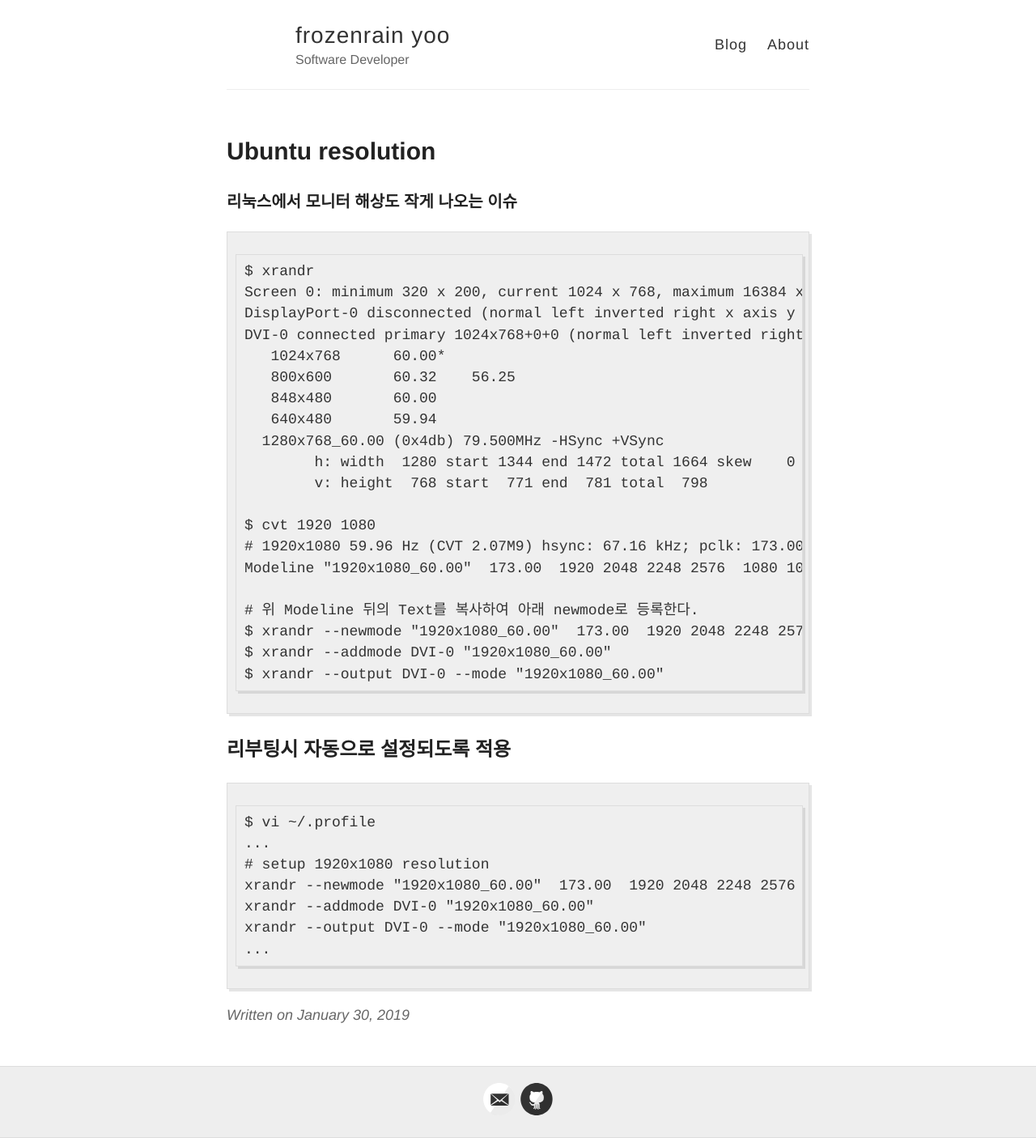
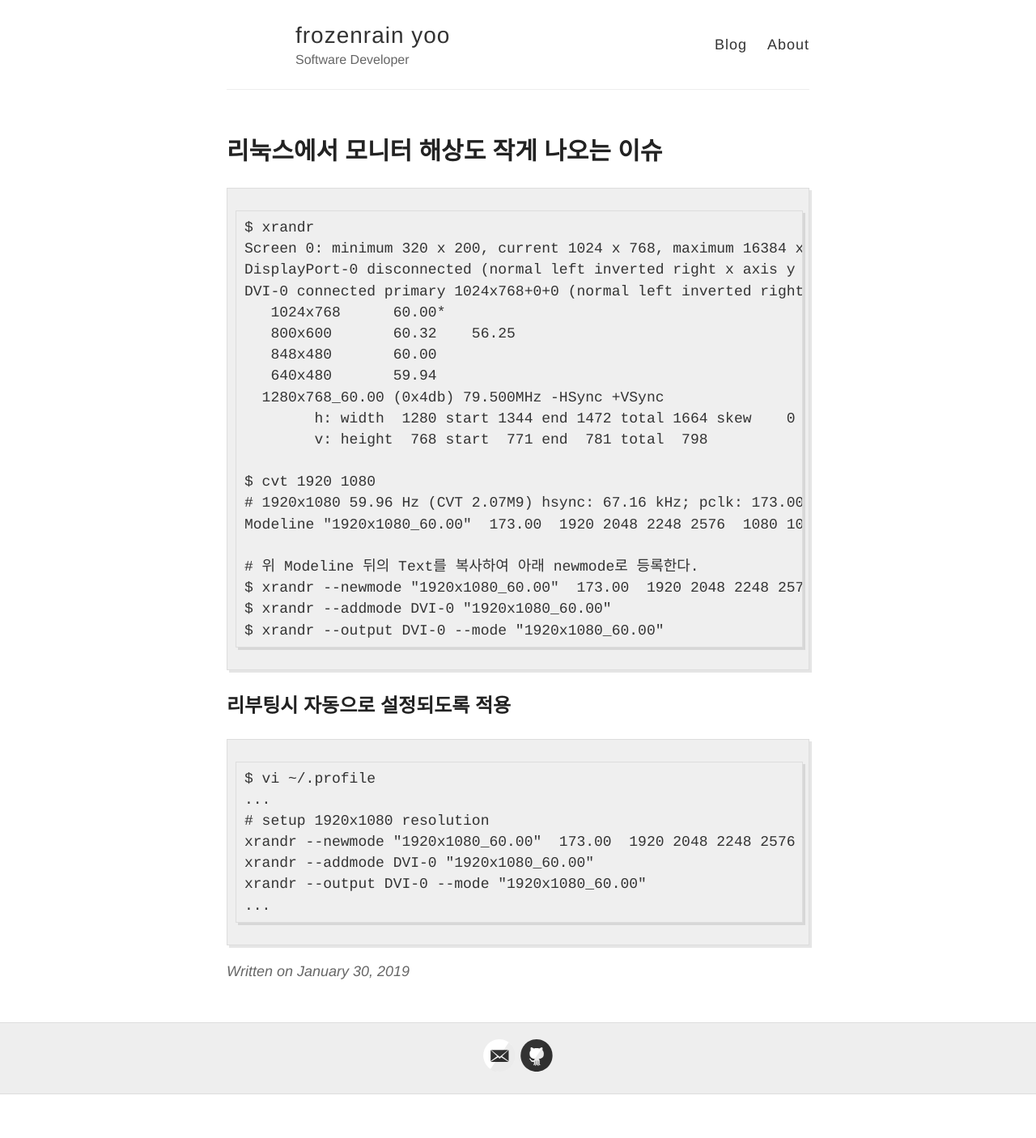
Before and after one commit to frozenrainyoo/frozenrainyoo.github.com, a Jekyll site: the page built from _posts/2019-01-30-ubuntu_resolution.md, in a window 1280 px wide. Shown: the whole page at 81% size. Built offline with Jekyll 4.4.1, drawn with Linux system fonts in a browser that asks for light colours; after the commit the page ends 1352 px from its top, so only the background shows below that.

Commit message:
delete original title

````diff
--- a/_posts/2019-01-30-ubuntu_resolution.md
+++ b/_posts/2019-01-30-ubuntu_resolution.md
@@ -1,13 +1,11 @@
 ---
 layout: post
-title: Ubuntu resolution
+title: 리눅스에서 모니터 해상도 작게 나오는 이슈
 date: 2019-01-30 16:50:32
 tags:
 image:
 comments: true
 ---
-
-### 리눅스에서 모니터 해상도 작게 나오는 이슈
 
 ```
 $ xrandr
````
Also changed, not shown: _posts/2019-02-26-circular_reference.md (+0 -2 lines), _posts/2019-03-04-deep_learning.md (+0 -2 lines), _posts/2019-05-08-gccvisibility.md (+0 -2 lines).
